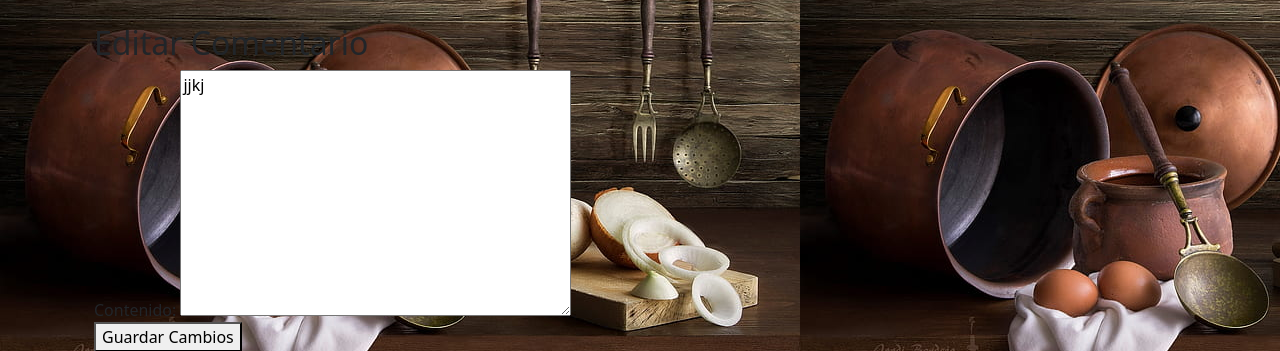
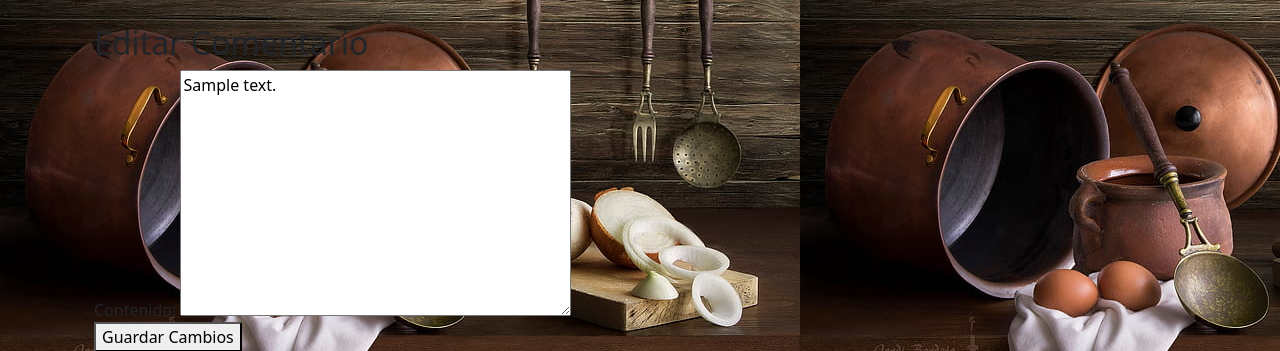
Before and after one commit to JustaDeathKnight/INFO2023, a Django app: page /articulo/1/editar-comentario/1/ in a window 1280 px wide. Shown: the part 58-409 px from the top of the page. Run offline with Django 4.2, Linux system fonts and the light colour scheme; a user stored in the database is signed in; tables that the repository leaves empty hold one stand-in row (values such as "Sample post"); grey boxes marked "Sample" are stand-in pictures; parts of the project's set-up code (start-up, migrations or seed data) failed here and were passed over; some libraries are stand-ins or nearby versions.

Commit message:
fix comentario.contenido para editar

```diff
--- a/repositorio/blog/templates/articulos/editar_comentario.html
+++ b/repositorio/blog/templates/articulos/editar_comentario.html
@@ -8,7 +8,7 @@
     {% csrf_token %}
     <div>
       <label for="id_contenido">Contenido:</label>
-      <textarea name="contenido" cols="40" rows="10" required="" id="id_contenido">jjkj</textarea>
+      <textarea name="contenido" cols="40" rows="10" required="" id="id_contenido">{{ comentario.contenido }}</textarea>
     </div>
     <button type="submit">Guardar Cambios</button>
   </form>
```
